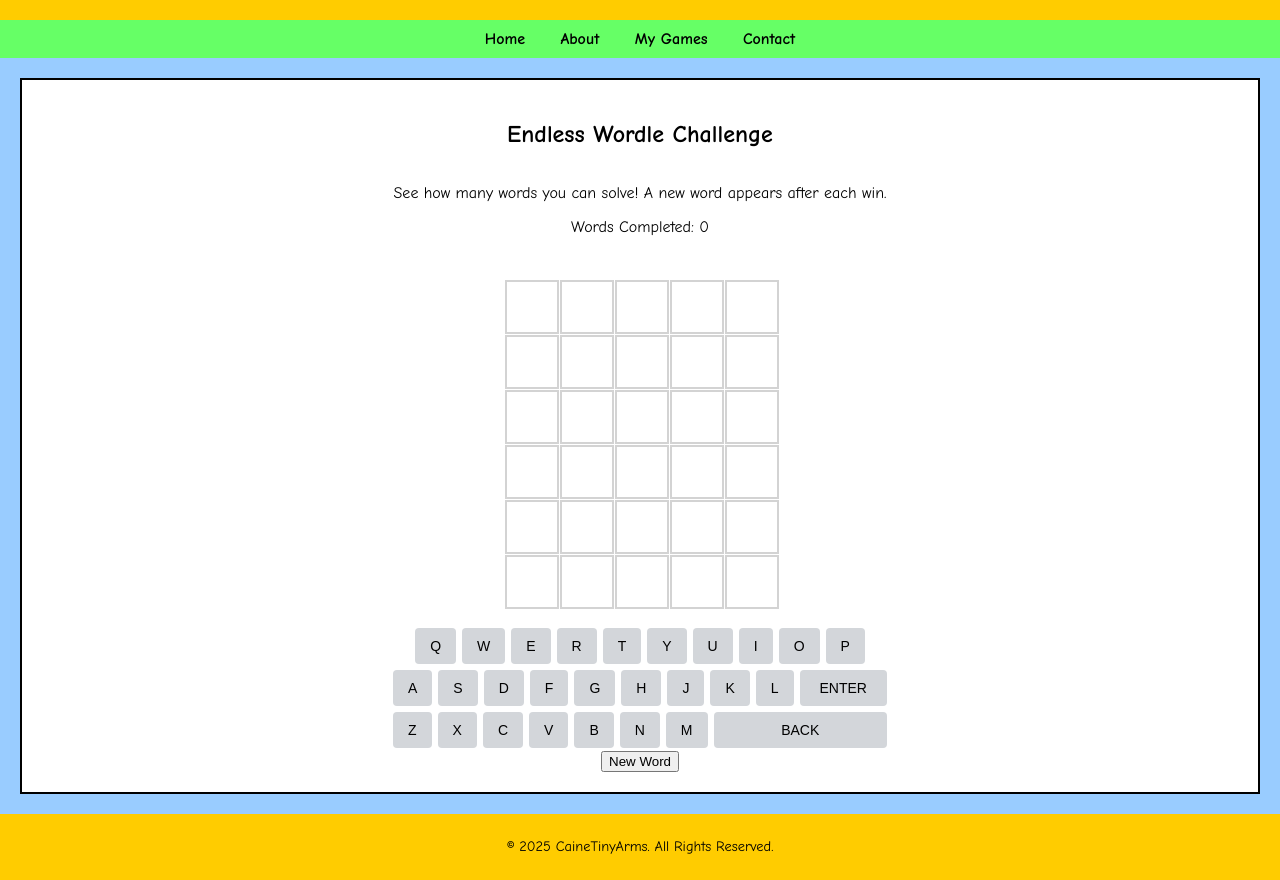
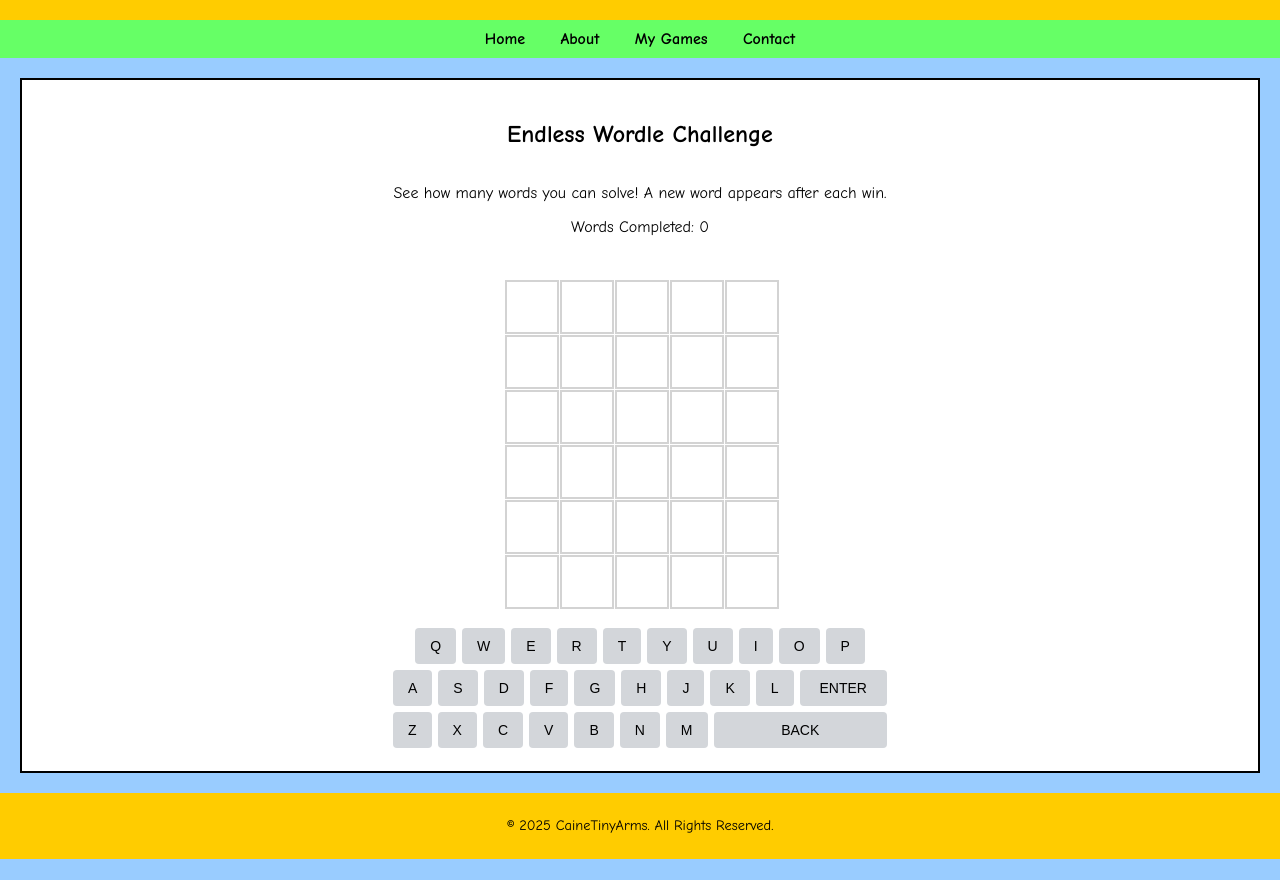
Before and after one commit to CaineTinyArms/CaineTinyArms.github.io, a plain HTML site: page HTML/endlesswordle.html in a window 1280 px wide. Shown: the part 79-959 px from the top of the page. After the commit the page ends 938 px from the top, so only its background shows below. Drawn offline with Linux system fonts and the light colour scheme.

Commit message:
fixing endless wordle again

```diff
--- a/HTML/endlesswordle.html
+++ b/HTML/endlesswordle.html
@@ -116,11 +116,6 @@
           <button class="key wide-key" id="backspace">back</button>
         </div>
 
-        <!-- Controls for the game -->
-        <div id="game-controls">
-          <button id="reset-game">New Word</button>
-        </div>
-
       </div>
     </div>
 
```
